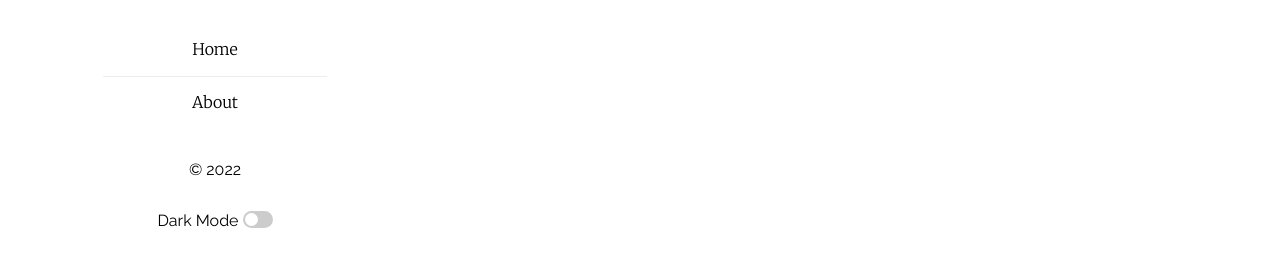
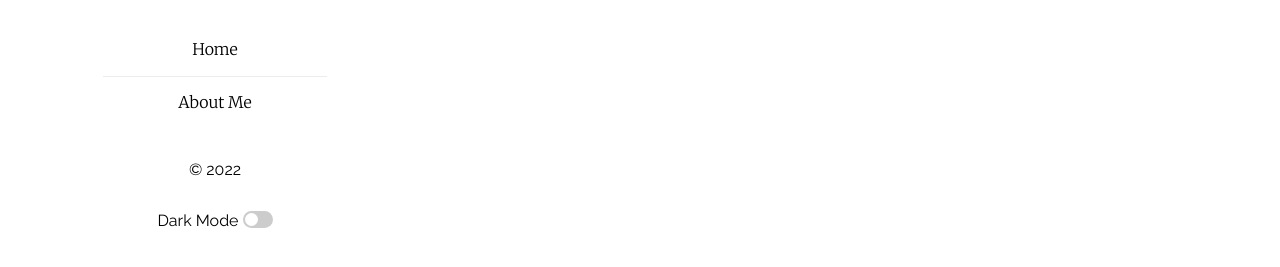
Before and after one commit to matciotola/matciotola.github.io, a Jekyll site: the page built from index.md, in a window 1280 px wide. Shown: the part 429-696 px from the top of the page. Built offline with Jekyll 4.4.1, drawn with Linux system fonts in a browser that asks for light colours.

```diff
--- a/_config.yml
+++ b/_config.yml
@@ -41,7 +41,7 @@ plainwhite:
   navigation:
     - title: Home
       url: "/index"
-    - title: About
+    - title: About Me
       url: "/about"
 
 
```
